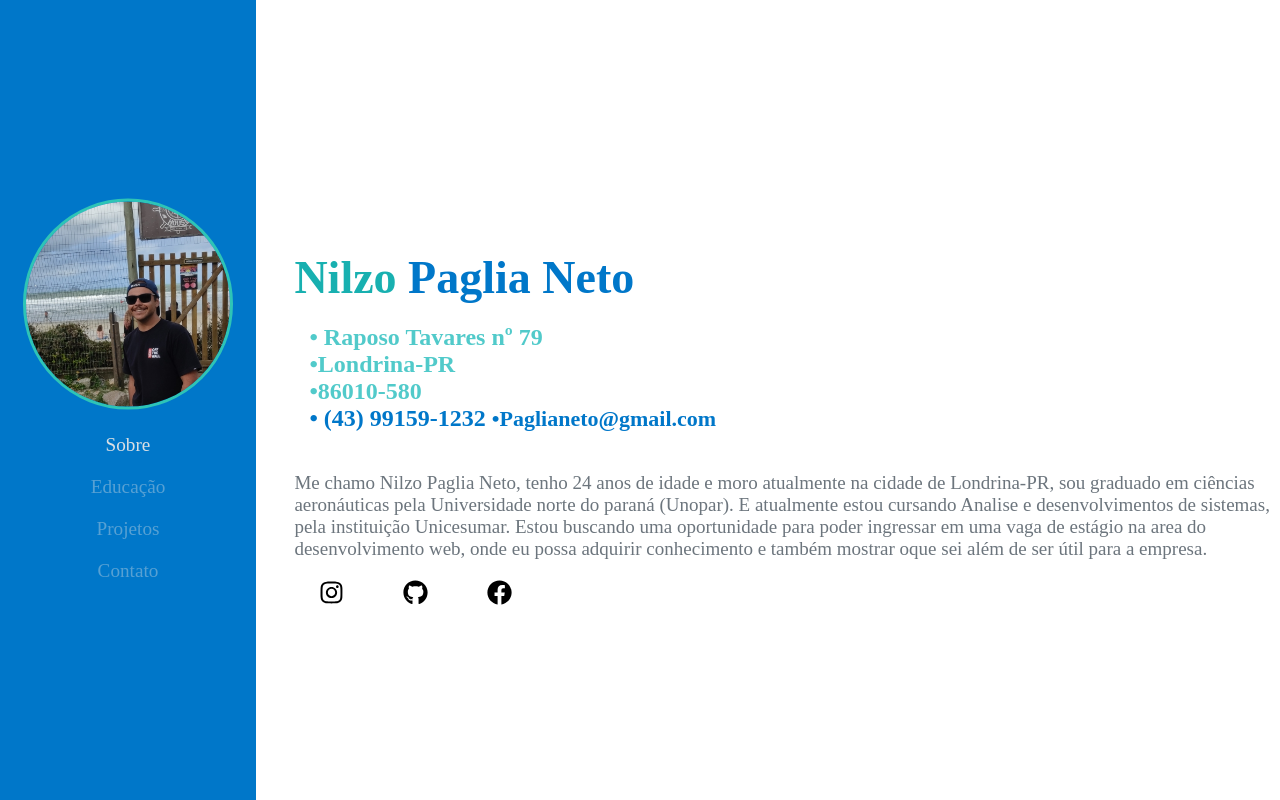
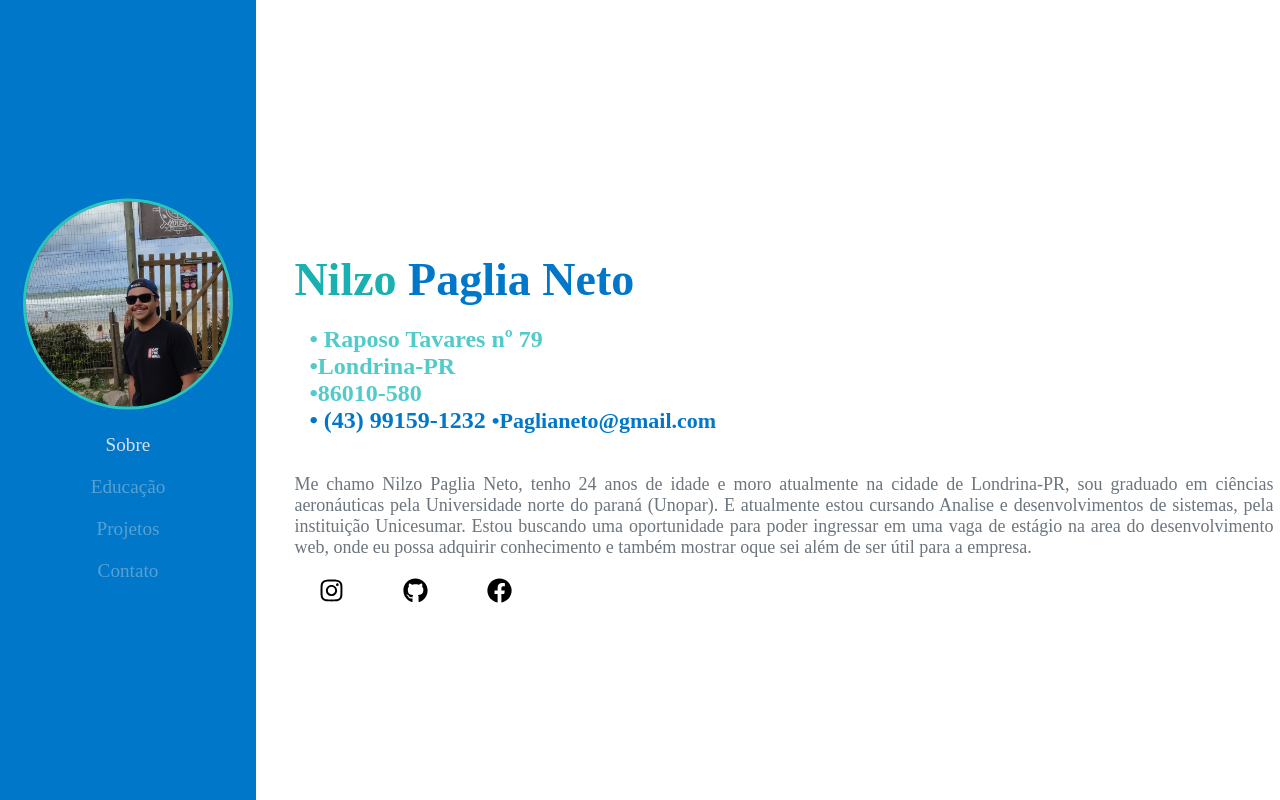
Before and after one commit to NilzoPaglia/MyPortfolio, a plain HTML site: page Index.html in a window 1280 px wide. Shown: the top 800 px of the page. Drawn offline with Linux system fonts and the light colour scheme; a web font is replaced by a local one.

Commit message:
alinhamento de texto

```diff
--- a/style.css
+++ b/style.css
@@ -83,6 +83,7 @@ section.contato {
     margin-left: 20px;
     margin-top: 20px;
     margin-right: 30px;
+    padding: 30px 10px;
 
 
 }
@@ -148,9 +149,10 @@ section.descricao a:hover {
 
 section.descricao p{
     color: #6c757d;
-    font-size: 19px;
+    font-size: 18px;
     margin-top: 40px;
-    margin-right: 35px;
+    margin-right: 45px;
+    text-align: justify;
 }
 
 form, input{
```
